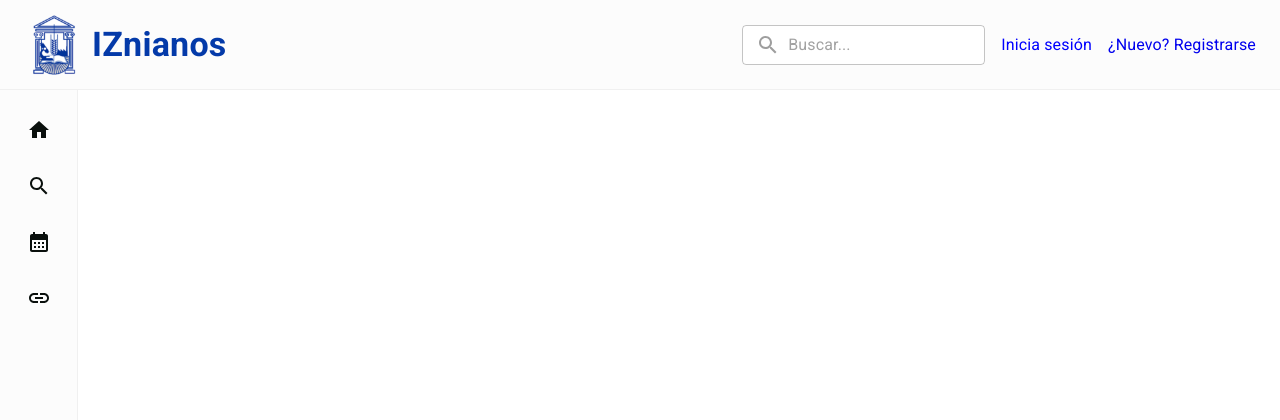
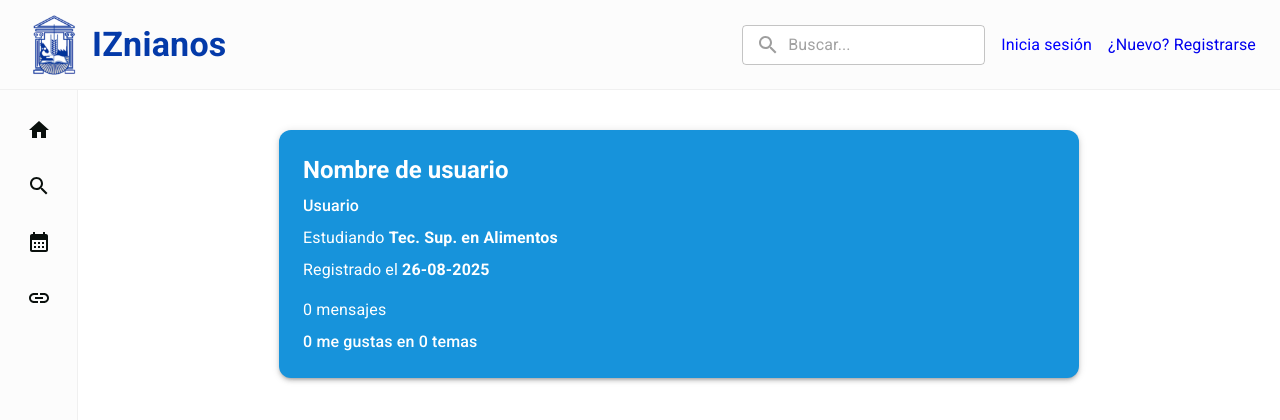
Before and after one commit to 1nazareno1/Front-ALG-3, a React (Vite) app: page /perfil in a window 1280 px wide. Shown: the top 420 px of the page. Built offline with nearby package versions, Linux system fonts and the light colour scheme.

Commit message:
Agregar página de perfil y actualizar navegación y enlaces en la barra lateral

```diff
--- a/src/App.jsx
+++ b/src/App.jsx
@@ -10,6 +10,8 @@ import { SearchPage } from "./pages/search/SearchPage";
 import { theme } from "./theme/Theme";
 import { ThemeProvider } from "@mui/material";
 import { Toaster } from "sonner";
+import PerfilPage from './pages/perfil/PerfilPage';
+
 
 //* Este archivo contiene toda la aplicación
 function App() {
@@ -25,6 +27,7 @@ function App() {
                 <Route path="/registro" element={<RegisterPage />} />
                 <Route path="/post/:id" element={<ForumPostPage />} />
                 <Route path="/search" element={<SearchPage />} />
+                <Route path="/perfil" element={<PerfilPage />} />
               </Routes>
             </Interface>
           </ThemeProvider>
--- a/src/components/navbar/Barra Lateral/LateralNavbar.jsx
+++ b/src/components/navbar/Barra Lateral/LateralNavbar.jsx
@@ -4,6 +4,7 @@ import { useLocation, useNavigate } from "react-router-dom";
 import { useRef, useState } from "react";
 import { MenuLinks } from "../../../utils/Commons";
 import { useWindowSize } from "../../../hooks/useWindowSize";
+import { useSelector } from "react-redux";
 
 export const LateralNavbar = () => {
   const [expandedNavbar, setExpandedNavbar] = useState(false);
@@ -12,7 +13,7 @@ export const LateralNavbar = () => {
   const navigate = useNavigate();
   const timeoutRef = useRef(null);
   const { upLg } = useWindowSize();
-  const isLogged = false;
+  const isLogged = useSelector((state) => state.auth.isLogged);
 
   if (!upLg) return null;
 
--- /dev/null
+++ b/src/pages/perfil/PerfilPage.jsx
@@ -0,0 +1,49 @@
+import React from 'react';
+import { useSelector } from 'react-redux';
+import { Box, Typography } from '@mui/material';
+
+const PerfilPage = () => {
+      const { username, role, carrera, fechaRegistro, mensajes, likes, temas } = useSelector((state) => state.auth);
+
+
+  return (
+ <Box
+      sx={{
+        bgcolor: '#1793db',
+        borderRadius: 3,
+        p: 3,
+        maxWidth: 800,
+        width: '100%',
+        minHeight: 220,
+        color: 'white',
+        boxShadow: 3,
+        margin: '40px auto',
+        display: 'flex',
+        flexDirection: 'column',
+        alignItems: 'flex-start',
+        justifyContent: 'center',
+      }}
+    >
+      <Typography variant="h5" sx={{ fontWeight: 700, mb: 1 }}>
+        {username || 'Nombre de usuario'}
+      </Typography>
+      <Typography sx={{ fontWeight: 500, mb: 1 }}>
+        {role || 'Usuario'}
+      </Typography>
+      <Typography sx={{ mb: 1 }}>
+        Estudiando <b>{carrera || 'Tec. Sup. en Alimentos'}</b>
+      </Typography>
+      <Typography sx={{ mb: 2 }}>
+        Registrado el <b>{fechaRegistro || '26-08-2025'}</b>
+      </Typography>
+      <Typography sx={{ mb: 1 }}>
+        {mensajes || 0} mensajes
+      </Typography>
+      <Typography sx={{ fontWeight: 500 }}>
+        {likes || 0} me gustas en {temas || 0} temas
+      </Typography>
+    </Box>
+  );
+};
+
+export default PerfilPage;
--- a/src/utils/Commons.jsx
+++ b/src/utils/Commons.jsx
@@ -1,4 +1,7 @@
 import { CalendarMonth, Home, Link, Person, Search } from "@mui/icons-material";
+import AccountCircleIcon from '@mui/icons-material/AccountCircle';
+
+
 
 export const NotificationMock = [
   {
@@ -53,12 +56,13 @@ export const MenuLinks = [
     link: "",
     logged: false,
   },
-  {
+
+    {
     title: "Mi perfil",
-    icon: <Person />,
-    link: "/profile",
-    logged: true,
-  },
+    link: "/perfil",
+    icon: <AccountCircleIcon />,
+    logged: true // Solo para usuarios logueados
+  }
 ];
 
 /**
```
